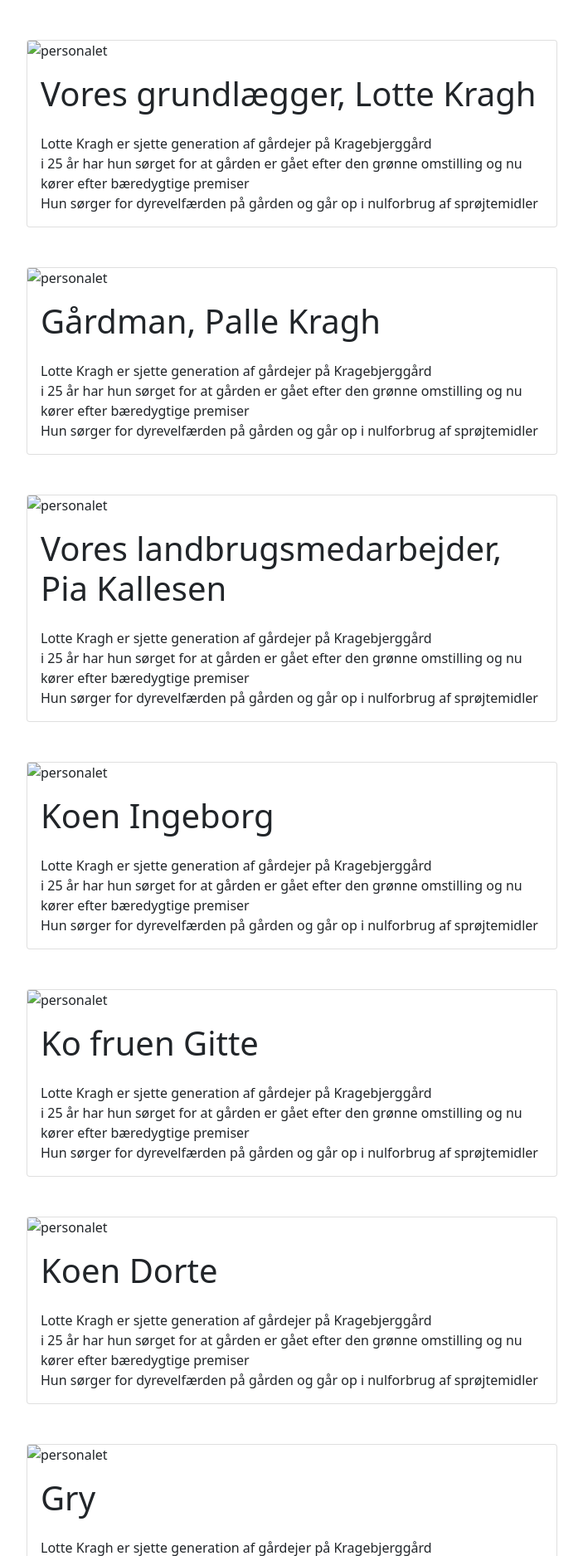
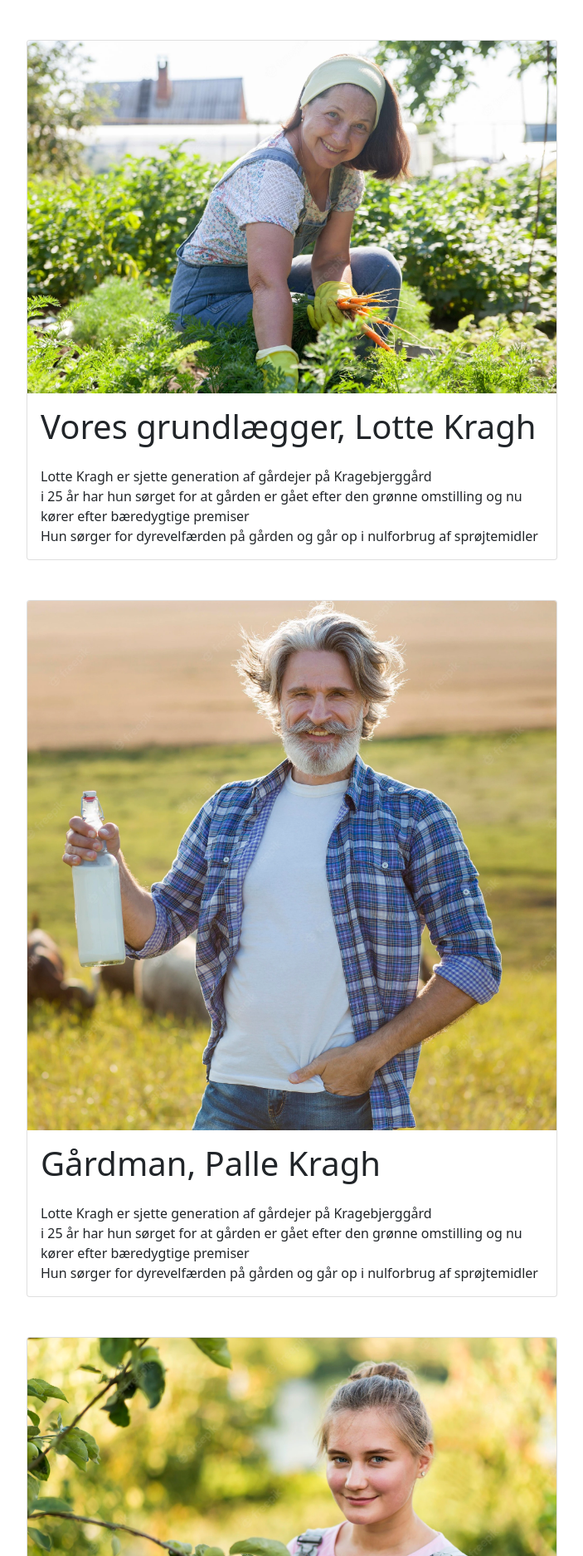
Before and after one commit to Viwite/Kragebjerggaard, a PHP site: page /OmOs.php in a window 1280 px wide. Shown: the part 58-1933 px from the top of the page at 83% size, without its empty margins (288-991 px from the left). Run offline with PHP 8.4, Linux system fonts and the light colour scheme; data that the repository does not hold is empty; style sheets or scripts are compiled from the project's sources; some libraries are stand-ins or nearby versions.

Commit message:
addet billeder til om os

```diff
--- a/OmOs.php
+++ b/OmOs.php
@@ -21,7 +21,7 @@
 <?php include "includes/navigation.php"; ?>
 
 <section class="card mx-auto my-5" style="max-width: 50%;">
-    <img src=".." class="card-img-top" alt="personalet">
+    <img src="uploads/Lotte.jpg" class="card-img-top" alt="personalet">
     <div class="card-body">
         <h1 class="card-text">Vores grundlægger, Lotte Kragh</h1>
         <br>
@@ -32,7 +32,7 @@
 </section>
 
 <section class="card mx-auto my-5" style="max-width: 50%;">
-    <img src=".." class="card-img-top" alt="personalet">
+    <img src="uploads/Palle.webp" class="card-img-top" alt="personalet">
     <div class="card-body">
         <h1 class="card-text">Gårdman, Palle Kragh</h1>
         <br>
@@ -43,7 +43,7 @@
 </section>
 
 <section class="card mx-auto my-5" style="max-width: 50%;">
-    <img src=".." class="card-img-top" alt="personalet">
+    <img src="uploads/Pia.webp" class="card-img-top" alt="personalet">
     <div class="card-body">
         <h1 class="card-text">Vores landbrugsmedarbejder, Pia Kallesen</h1>
         <br>
@@ -54,7 +54,7 @@
 </section>
 
 <section class="card mx-auto my-5" style="max-width: 50%;">
-    <img src=".." class="card-img-top" alt="personalet">
+    <img src="uploads/Ingeborg.jpg" class="card-img-top" alt="personalet">
     <div class="card-body">
         <h1 class="card-text">Koen Ingeborg</h1>
         <br>
@@ -65,7 +65,7 @@
 </section>
 
 <section class="card mx-auto my-5" style="max-width: 50%;">
-    <img src=".." class="card-img-top" alt="personalet">
+    <img src="uploads/Gitte.jpg" class="card-img-top" alt="personalet">
     <div class="card-body">
         <h1 class="card-text">Ko fruen Gitte</h1>
         <br>
@@ -76,7 +76,7 @@
 </section>
 
 <section class="card mx-auto my-5" style="max-width: 50%;">
-    <img src=".." class="card-img-top" alt="personalet">
+    <img src="uploads/Dorte.jpg" class="card-img-top" alt="personalet">
     <div class="card-body">
         <h1 class="card-text"> Koen Dorte</h1>
         <br>
@@ -87,7 +87,7 @@
 </section>
 
 <section class="card mx-auto my-5" style="max-width: 50%;">
-    <img src=".." class="card-img-top" alt="personalet">
+    <img src="uploads/Gry.jpg" class="card-img-top" alt="personalet">
     <div class="card-body">
         <h1 class="card-text">Gry</h1>
         <br>
```
Also changed, not shown: uploads/Dorte.jpg (added), uploads/Gitte.jpg (added), uploads/Ingeborg.jpg (added), uploads/Lotte.jpg (added), uploads/Palle.webp (added), uploads/Pia.webp (added), 1 other file.
